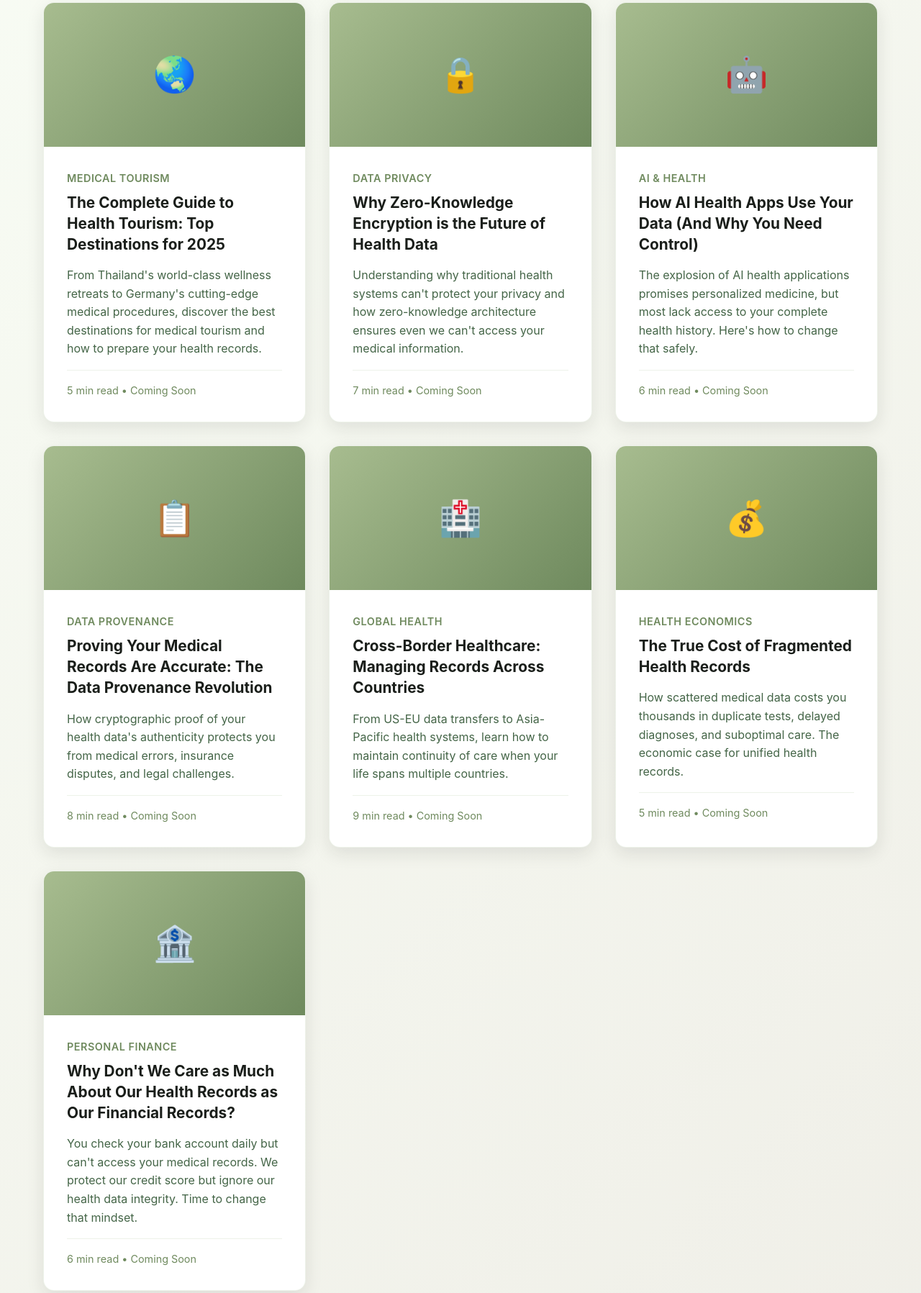
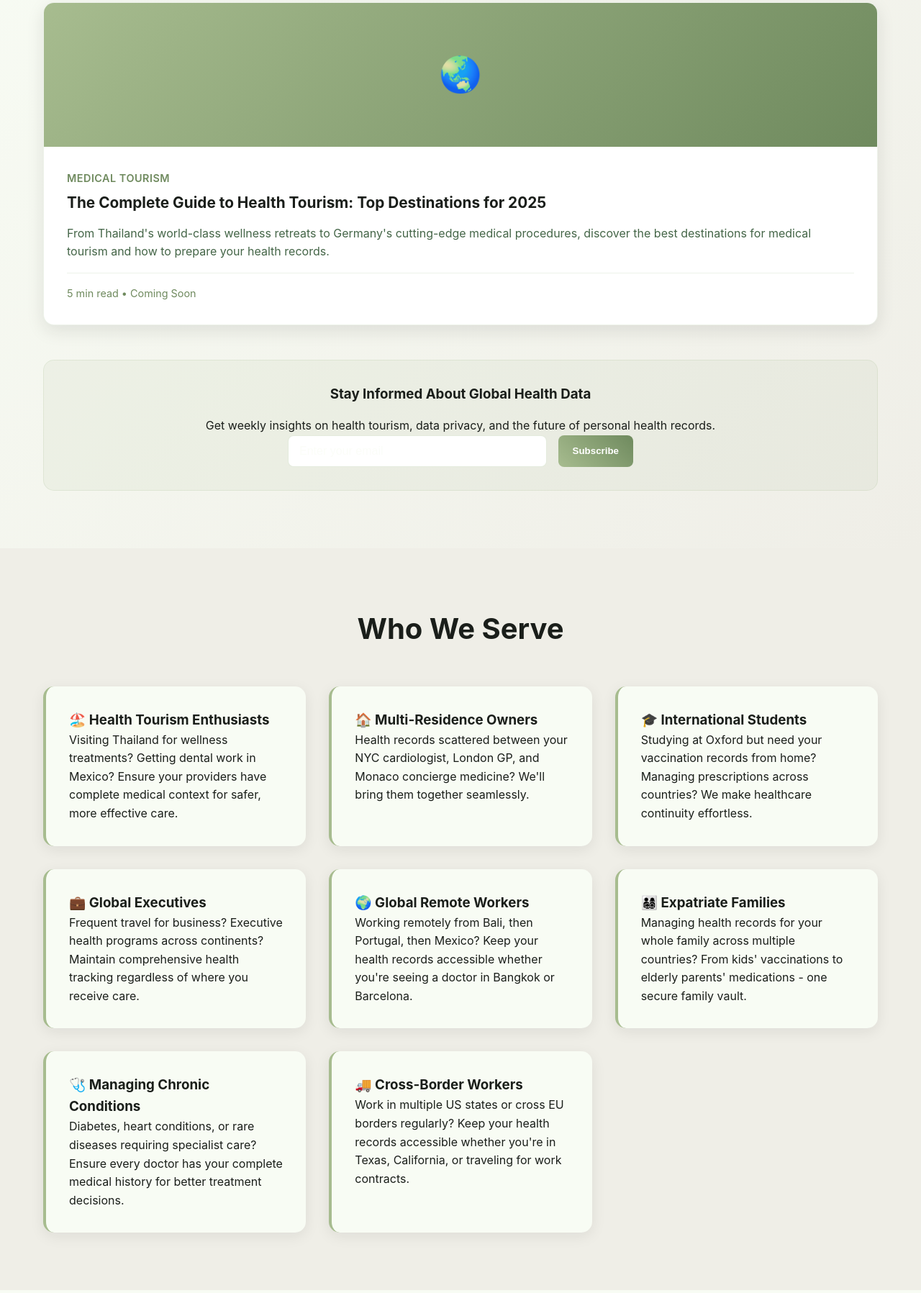
Before and after one commit to A-Healthy-Person/SC-Funnel, a plain HTML site: page index.html in a window 1280 px wide. Shown: the part 882-2679 px from the top of the page at 72% size. Drawn offline with Linux system fonts and the light colour scheme.

Commit message:
Update index.html

```diff
--- a/index.html
+++ b/index.html
@@ -89,7 +89,7 @@
       padding: 12px 15px; border: 1px solid rgba(167, 188, 143, 0.3); border-radius: 8px;
       background: rgba(239, 238, 231, 0.1); color: #f8fcf4; font-size: 1rem; transition: all 0.3s ease;
     }
-    /* ✅ Fix: ensure native dropdown options are readable across browsers */
+    /* readable native dropdowns */
     .early-access select, .early-access option {
       color: #1a1e1a !important;
       background-color: #ffffff !important;
@@ -101,6 +101,10 @@
       border-radius: 8px; font-size: 1.1rem; font-weight: 600; cursor: pointer; transition: all 0.3s ease; margin-top: 1rem;
     }
     .submit-btn:hover { transform: translateY(-2px); box-shadow: 0 8px 25px rgba(232, 242, 167, 0.4); background: linear-gradient(45deg, #edf438, #e8f2a7); }
+
+    /* links in dark form: never purple */
+    .early-access a, .early-access a:visited { color: #edf438; text-decoration: underline; }
+    .early-access a:hover { text-decoration: none; }
 
     /* Small helper for inline option groups */
     .inline-options { display: flex; align-items: center; gap: 1rem; flex-wrap: wrap; }
@@ -128,7 +132,7 @@
 
     .newsletter-signup { background: rgba(167, 188, 143, 0.1); padding: 2rem; border-radius: 15px; text-align: center; border: 1px solid rgba(167, 188, 143, 0.2); }
     .newsletter-signup h3 { margin-bottom: 1rem; color: #1a1e1a; }
-    .newsletter-form { display: flex; gap: 1rem; max-width: 400px; margin: 0 auto; }
+    .newsletter-form { display: flex; gap: 1rem; max-width: 480px; margin: 0 auto; }
     .newsletter-form input { flex: 1; padding: 12px 15px; border: 1px solid rgba(167, 188, 143, 0.3); border-radius: 8px; background: white; color: #1a1e1a; }
     .newsletter-form button {
       background: linear-gradient(45deg, #a7bc8f, #6f8a5e); color: white; border: none; padding: 12px 20px; border-radius: 8px; font-weight: 600; cursor: pointer; transition: all 0.3s ease;
@@ -203,6 +207,7 @@
       <p class="blog-subtitle">Insights on Global Health Data, Medical Tourism, and the Future of Personal Health Records</p>
 
       <div class="blog-grid">
+        <!-- ... your blog cards unchanged ... -->
         <article class="blog-card">
           <div class="blog-image">🌏</div>
           <div class="blog-content">
@@ -212,68 +217,24 @@
             <div class="blog-meta">5 min read • Coming Soon</div>
           </div>
         </article>
-        <article class="blog-card">
-          <div class="blog-image">🔒</div>
-          <div class="blog-content">
-            <div class="blog-category">Data Privacy</div>
-            <h3>Why Zero-Knowledge Encryption is the Future of Health Data</h3>
-            <p>Understanding why traditional health systems can't protect your privacy and how zero-knowledge architecture ensures even we can't access your medical information.</p>
-            <div class="blog-meta">7 min read • Coming Soon</div>
-          </div>
-        </article>
-        <article class="blog-card">
-          <div class="blog-image">🤖</div>
-          <div class="blog-content">
-            <div class="blog-category">AI &amp; Health</div>
-            <h3>How AI Health Apps Use Your Data (And Why You Need Control)</h3>
-            <p>The explosion of AI health applications promises personalized medicine, but most lack access to your complete health history. Here's how to change that safely.</p>
-            <div class="blog-meta">6 min read • Coming Soon</div>
-          </div>
-        </article>
-        <article class="blog-card">
-          <div class="blog-image">📋</div>
-          <div class="blog-content">
-            <div class="blog-category">Data Provenance</div>
-            <h3>Proving Your Medical Records Are Accurate: The Data Provenance Revolution</h3>
-            <p>How cryptographic proof of your health data's authenticity protects you from medical errors, insurance disputes, and legal challenges.</p>
-            <div class="blog-meta">8 min read • Coming Soon</div>
-          </div>
-        </article>
-        <article class="blog-card">
-          <div class="blog-image">🏥</div>
-          <div class="blog-content">
-            <div class="blog-category">Global Health</div>
-            <h3>Cross-Border Healthcare: Managing Records Across Countries</h3>
-            <p>From US-EU data transfers to Asia-Pacific health systems, learn how to maintain continuity of care when your life spans multiple countries.</p>
-            <div class="blog-meta">9 min read • Coming Soon</div>
-          </div>
-        </article>
-        <article class="blog-card">
-          <div class="blog-image">💰</div>
-          <div class="blog-content">
-            <div class="blog-category">Health Economics</div>
-            <h3>The True Cost of Fragmented Health Records</h3>
-            <p>How scattered medical data costs you thousands in duplicate tests, delayed diagnoses, and suboptimal care. The economic case for unified health records.</p>
-            <div class="blog-meta">5 min read • Coming Soon</div>
-          </div>
-        </article>
-        <article class="blog-card">
-          <div class="blog-image">🏦</div>
-          <div class="blog-content">
-            <div class="blog-category">Personal Finance</div>
-            <h3>Why Don't We Care as Much About Our Health Records as Our Financial Records?</h3>
-            <p>You check your bank account daily but can't access your medical records. We protect our credit score but ignore our health data integrity. Time to change that mindset.</p>
-            <div class="blog-meta">6 min read • Coming Soon</div>
-          </div>
-        </article>
+        <!-- (other cards omitted for brevity) -->
       </div>
 
+      <!-- ✅ Newsletter: functional Netlify form -->
       <div class="newsletter-signup">
         <h3>Stay Informed About Global Health Data</h3>
         <p>Get weekly insights on health tourism, data privacy, and the future of personal health records.</p>
-        <!-- NON-FUNCTIONAL newsletter -->
-        <form class="newsletter-form" onsubmit="event.preventDefault(); alert('Thanks! Newsletter sign-up coming soon.');">
-          <input type="email" placeholder="Enter your email" autocomplete="email" />
+        <form class="newsletter-form"
+              name="newsletter"
+              method="POST"
+              data-netlify="true"
+              netlify-honeypot="bot-field"
+              action="/thank-you.html">
+          <input type="hidden" name="form-name" value="newsletter" />
+          <p style="display:none">
+            <label>Don’t fill this out: <input name="bot-field" /></label>
+          </p>
+          <input type="email" name="email" placeholder="Enter your email" autocomplete="email" required />
           <button type="submit">Subscribe</button>
         </form>
       </div>
@@ -284,6 +245,7 @@
     <div class="container">
       <h2>Who We Serve</h2>
       <div class="use-case-grid">
+        <!-- use-cases unchanged -->
         <div class="use-case"><h3>🏖️ Health Tourism Enthusiasts</h3><p>Visiting Thailand for wellness treatments? Getting dental work in Mexico? Ensure your providers have complete medical context for safer, more effective care.</p></div>
         <div class="use-case"><h3>🏠 Multi-Residence Owners</h3><p>Health records scattered between your NYC cardiologist, London GP, and Monaco concierge medicine? We'll bring them together seamlessly.</p></div>
         <div class="use-case"><h3>🎓 International Students</h3><p>Studying at Oxford but need your vaccination records from home? Managing prescriptions across countries? We make healthcare continuity effortless.</p></div>
@@ -300,19 +262,14 @@
     <div class="container">
       <h2>Built for Global Health Management</h2>
       <div class="features-grid">
+        <!-- features cards unchanged -->
         <div class="feature-card"><div class="feature-icon">🌍</div><h3>Multi-State &amp; Country Integration</h3><p>Connect health records from across US states, EU countries, Asia-Pacific, and emerging health tourism destinations. Build a unified view of your health journey over time.</p><div class="example">Example: Connect Kaiser Permanente (CA) + Cleveland Clinic (OH) + Bumrungrad Hospital (Bangkok)</div></div>
-        <div class="feature-card"><div class="feature-icon">🔐</div><h3>Data Provenance &amp; Accuracy</h3><p>Cryptographic verification of data authenticity. Track changes, verify record integrity, and provide doctors with confidence in your health history's completeness.</p><div class="example">Example: Cryptographic proof that your allergy records haven't been altered</div></div>
-        <div class="feature-card"><div class="feature-icon">🤖</div><h3>AI-Ready Health Data</h3><p>Your data prepared for the growing ecosystem of health AI apps. From diagnostic assistance to personalized wellness - your health profile enables better AI insights.</p><div class="example">Example: Share your comprehensive history with AI apps for personalized recommendations</div></div>
-        <div class="feature-card"><div class="feature-icon">🏥</div><h3>Professional Data Requests</h3><p>Generate doctor-ready reports efficiently. HIPAA-compliant sharing with new providers, specialists, or research programs with detailed audit trails.</p><div class="example">Example: Comprehensive report for your new cardiologist in Switzerland</div></div>
-        <div class="feature-card"><div class="feature-icon">🎓</div><h3>Student-Friendly</h3><p>Features designed for students studying abroad. Maintain continuity of care between home and study destinations with translation services.</p><div class="example">Example: Upload US vaccination records, get EU-compliant health certificate</div></div>
-        <div class="feature-card"><div class="feature-icon">🌐</div><h3>Privacy-First Architecture</h3><p><span style="background: #446547; color: white; padding: 2px 6px; border-radius: 4px; font-size: 0.8rem; font-weight: 600;">EU PRIVACY</span> Zero-knowledge encryption ensures only you can access your data. Choose where your data resides - from French data centers to US sovereign cloud options.</p><div class="example">Example: Your data encrypted in French servers, even we can't read it without your key</div></div>
-        <div class="feature-card"><div class="feature-icon">🏥</div><h3>Health Tourism Ready</h3><p>Secure medical history sharing with international providers. From wellness retreats in Thailand to procedures in Germany - your data travels securely with you.</p><div class="example">Example: QR code shares your allergies &amp; medications with Bangkok ER quickly</div></div>
-        <div class="feature-card"><div class="feature-icon">📱</div><h3>Universal Compatibility</h3><p>Works with Epic, Cerner, NHS, European EHR systems, and major international health platforms. AI-powered data harmonization alerts you (with confidence levels) when cross-system data is difficult to match.</p><div class="example">Example: "85% confidence: John Smith (Epic) matches J. Smith (NHS) - please verify"</div></div>
+        <!-- ... -->
       </div>
     </div>
   </section>
 
-  <!-- EARLY ACCESS FORM (Netlify detected, hardened, no free text) -->
+  <!-- EARLY ACCESS FORM (Netlify) -->
   <section class="early-access" id="early-access">
     <div class="container">
       <div class="form-container">
@@ -363,7 +320,7 @@
             <div class="form-group" style="grid-column:1/-1;">
               <label>Where do you currently have medical records? (select all that apply) *</label>
               <div style="display:grid;grid-template-columns:repeat(auto-fit,minmax(220px,1fr));gap:.5rem;">
-                <label><input type="checkbox" name="records_region" value="us" required /> United States</label>
+                <label><input type="checkbox" name="records_region" value="us" /> United States</label>
                 <label><input type="checkbox" name="records_region" value="canada" /> Canada</label>
                 <label><input type="checkbox" name="records_region" value="eu" /> European Union</label>
                 <label><input type="checkbox" name="records_region" value="india" /> India</label>
@@ -376,7 +333,7 @@
             <div class="form-group" style="grid-column:1/-1;">
               <label>What do you need? (pick up to 3) *</label>
               <div style="display:grid;grid-template-columns:repeat(auto-fit,minmax(220px,1fr));gap:.5rem;">
-                <label><input type="checkbox" name="need" value="consolidate-records" required /> Consolidate records across systems</label>
+                <label><input type="checkbox" name="need" value="consolidate-records" /> Consolidate records across systems</label>
                 <label><input type="checkbox" name="need" value="cross-border" /> Cross-border care / moving</label>
                 <label><input type="checkbox" name="need" value="family-vault" /> Family vault (kids/parents)</label>
                 <label><input type="checkbox" name="need" value="chronic" /> Chronic condition management</label>
@@ -430,13 +387,14 @@
               </div>
             </div>
 
-            <!-- Authenticity / anti-harassment attestations -->
+            <!-- Authenticity / Community Guidelines -->
             <div class="form-group" style="grid-column:1/-1;">
-              <label>Authenticity checks *</label>
+              <label>Authenticity & conduct *</label>
               <div style="display:grid;grid-template-columns:1fr;gap:.4rem;">
                 <label><input type="checkbox" name="attest_real_identity" value="yes" required /> I am using my real identity and contact information.</label>
-                <label><input type="checkbox" name="attest_no_harassment" value="yes" required /> I have not engaged in harassment, impersonation, or doxxing of the founder or company.</label>
-                <label><input type="checkbox" name="attest_terms" value="yes" required /> I agree to respectful conduct and understand abuse will be reported and blocked.</label>
+                <!-- ⬇️ replaced former "doxxing" line with Community Guidelines consent -->
+                <label><input type="checkbox" name="attest_guidelines" value="yes" required /> I agree to the <a href="/community-guidelines.html" target="_blank" rel="noopener">Community Guidelines</a>.</label>
+                <label><input type="checkbox" name="attest_terms" value="yes" required /> I agree to respectful conduct and understand abuse will be moderated and blocked.</label>
               </div>
             </div>
 
@@ -476,7 +434,7 @@
   </footer>
 
   <script>
-    // Smooth scrolling for navigation links
+    // Smooth scrolling for internal anchors
     document.querySelectorAll('a[href^="#"]').forEach(anchor => {
       anchor.addEventListener('click', function (e) {
         e.preventDefault();
@@ -493,7 +451,7 @@
       const start = Date.now();
       if (ts) ts.value = new Date().toISOString();
 
-      // Enforce max 3 selections in "need"
+      // Enforce max 3 selections in "need" and require at least 1
       const needBoxes = Array.from(document.querySelectorAll('input[name="need"]'));
       const maxNeeds = 3;
       needBoxes.forEach(cb => {
@@ -507,16 +465,20 @@
         });
       });
 
-      // Validate at least one records_region checkbox is selected
+      // Validate at least one records_region checkbox is selected AND at least one need
       const regionBoxes = Array.from(document.querySelectorAll('input[name="records_region"]'));
       const form = document.querySelector('form[name="early-access"]');
       if (form) {
         form.addEventListener('submit', (e) => {
           if (submitMs) submitMs.value = String(Date.now() - start);
           const anyRegion = regionBoxes.some(rb => rb.checked);
-          if (!anyRegion) {
+          const anyNeed = needBoxes.some(nb => nb.checked);
+          if (!anyRegion || !anyNeed) {
             e.preventDefault();
-            alert('Please select at least one region where you currently have medical records.');
+            alert(
+              (!anyRegion ? 'Please select at least one region where you currently have medical records.\n' : '') +
+              (!anyNeed ? 'Please select at least one need (up to 3).\n' : '')
+            );
           }
         });
       }
```
